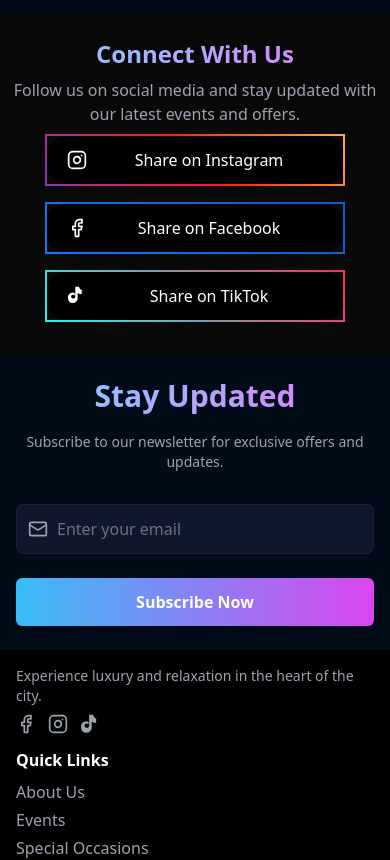
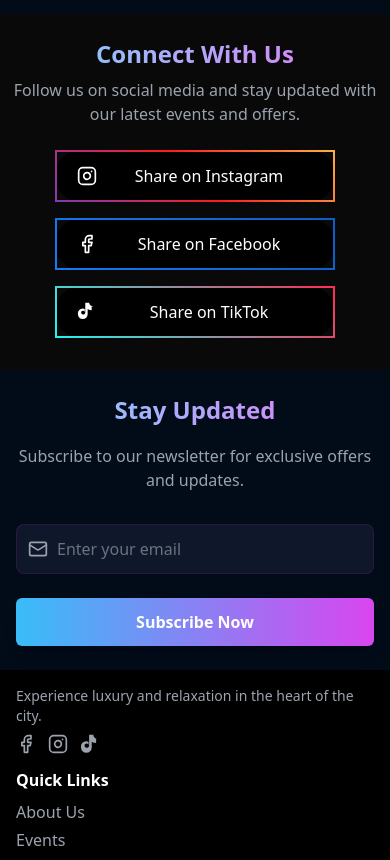
Before and after one commit to SapphireLounge/sapphire-lounge, a React (Vite) app: page / in a window 390 px wide. Shown: the part 4620-5480 px from the top of the page. Built offline with nearby package versions, Linux system fonts and the light colour scheme.

Commit message:
Final updates and adjustments before deployment

```diff
--- a/src/components/Newsletter.tsx
+++ b/src/components/Newsletter.tsx
@@ -137,10 +137,10 @@ export function Newsletter() {
     <section className="py-6 sm:py-12 bg-[#020B18]">
       <div className="container mx-auto px-4">
         <div className="max-w-2xl mx-auto text-center">
-          <h2 className="text-3xl font-bold mb-4 bg-clip-text text-transparent bg-gradient-to-r from-primary-300 to-accent-400 pb-0.5">
+          <h2 className="text-2xl md:text-3xl font-bold mb-4 bg-clip-text text-transparent bg-gradient-to-r from-primary-300 to-accent-400 pb-0.5">
             Stay Updated
           </h2>
-          <p className="text-gray-400 mb-8 text-sm sm:text-base">
+          <p className="text-gray-400 mb-8 text-base">
             Subscribe to our newsletter for exclusive offers and updates.
           </p>
           <form onSubmit={handleSubmit} className="flex flex-col sm:flex-row gap-6 mx-auto" style={{ maxWidth: "498px" }}>
--- a/src/components/SocialShare.tsx
+++ b/src/components/SocialShare.tsx
@@ -27,7 +27,7 @@ const SocialShare = () => {
         borderImage: 'linear-gradient(45deg, #833AB4, #FD1D1D, #FCAF45) 1',
         borderWidth: '2px',
         borderStyle: 'solid',
-        minWidth: 'min-w-[160px] md:min-w-[200px]',
+        minWidth: 'min-w-[140px] md:min-w-[200px]',
         justifyContent: 'justify-center'
       },
       hoverStyle: {
@@ -44,7 +44,7 @@ const SocialShare = () => {
         borderImage: 'linear-gradient(45deg, #1877F2, #0c5dc7) 1',
         borderWidth: '2px',
         borderStyle: 'solid',
-        minWidth: 'min-w-[160px] md:min-w-[200px]',
+        minWidth: 'min-w-[140px] md:min-w-[200px]',
         justifyContent: 'justify-center'
       },
       hoverStyle: {
@@ -61,7 +61,7 @@ const SocialShare = () => {
         borderImage: 'linear-gradient(45deg, #25F4EE, #FE2C55) 1',
         borderWidth: '2px',
         borderStyle: 'solid',
-        minWidth: 'min-w-[160px] md:min-w-[200px]',
+        minWidth: 'min-w-[140px] md:min-w-[200px]',
         justifyContent: 'justify-center'
       },
       hoverStyle: {
@@ -91,10 +91,10 @@ const SocialShare = () => {
         <h2 className="text-2xl md:text-3xl font-bold text-center mb-[0.0625rem] bg-clip-text text-transparent bg-gradient-to-r from-primary-300 to-accent-400 pb-0.5">
           Connect With Us
         </h2>
-        <p className="text-gray-400 text-center mt-1.5 mb-2 md:mb-6 max-w-3xl mx-auto text-base">
+        <p className={`text-gray-400 text-center mt-1.5 ${isMobile ? 'mb-6' : 'mb-2 md:mb-6'} max-w-3xl mx-auto text-base`}>
           Follow us on social media and stay updated with our latest events and offers.
         </p>
-        <div className={`flex ${isMobile ? 'flex-col items-center w-full max-w-[300px] mx-auto' : 'justify-center'} gap-${isMobile ? '4' : '6'}`}>
+        <div className={`flex ${isMobile ? 'flex-col items-center w-full max-w-[280px] mx-auto' : 'justify-center'} gap-${isMobile ? '4' : '6'}`}>
           {socialLinks.map((social, index) => (
             <button
               key={index}
--- a/src/utils/haptics.ts
+++ b/src/utils/haptics.ts
@@ -37,7 +37,8 @@ const hasVibrationSupport = () => {
 
     // In development, be more permissive
     if (isDevelopment) {
-      return hasVibrate && !prefersReducedMotion && (isMobile || isStandalone || isTouchDevice);
+      // Allow desktop testing in development mode
+      return hasVibrate && !prefersReducedMotion;
     }
 
     // In production, require secure context and proper support
```
